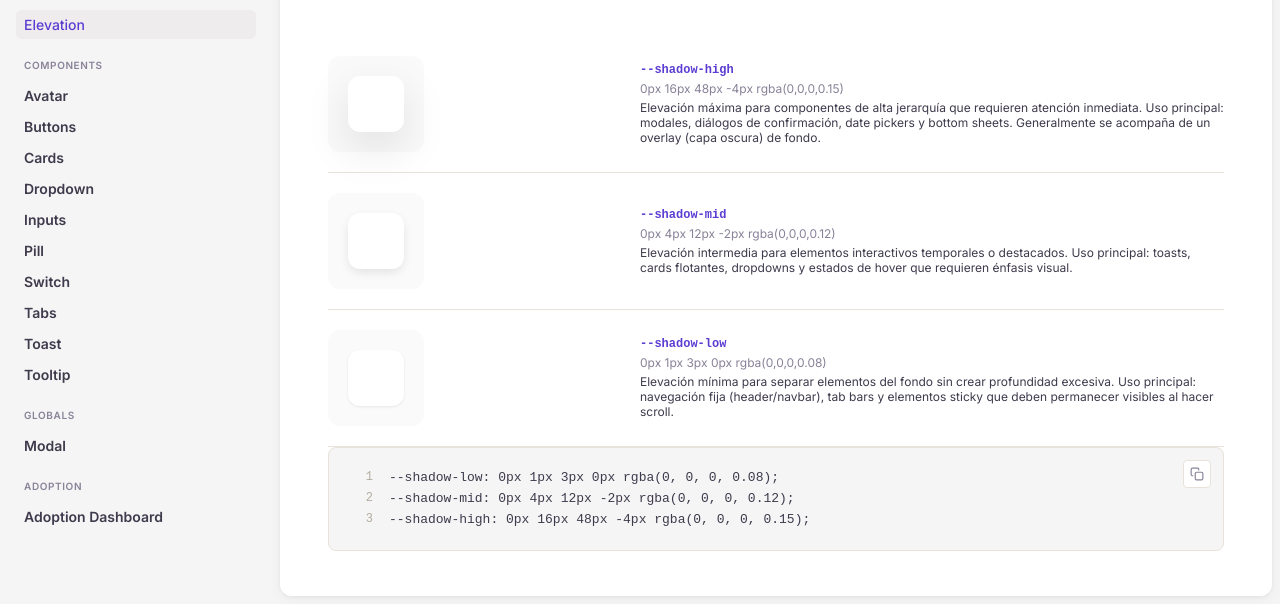
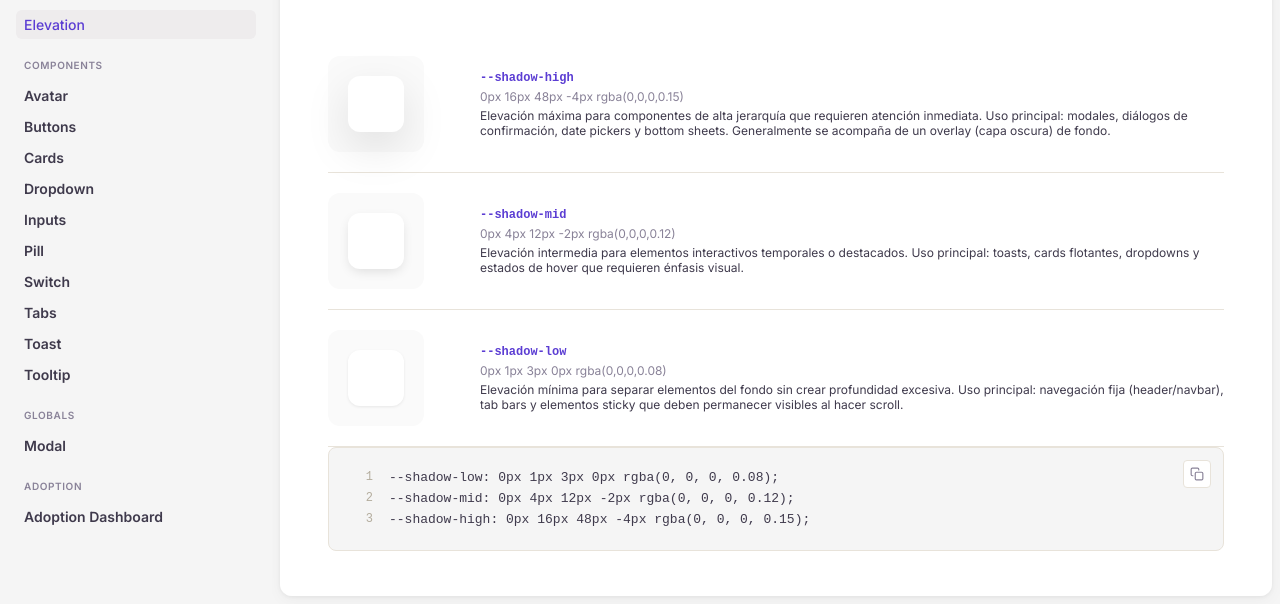
Before and after one commit to adriangillotta-Asofix/asofix-DS-Bumper, a plain HTML site: page foundations/elevation.html in a window 1280 px wide. Shown: the part 196-800 px from the top of the page. Drawn offline with Linux system fonts and the light colour scheme.

Commit message:
Fix orphan divider line and oversized sample column on Radius/Elevation
- .ds-type-row's border-bottom was left dangling after the last row
  in a section, floating disconnected above the code snippet block.
  Removed via :last-of-type.
- .ds-type-sample is 280px wide to fit Typography's text samples, but
  Radius/Elevation only need a small 96px swatch, leaving a big empty
  gap before the description. Added a --compact (120px) variant and
  applied it on both pages.

```diff
--- a/css/docs.css
+++ b/css/docs.css
@@ -397,9 +397,17 @@ body {
   border-bottom: 1px solid #E8E3DA;
 }
 
+.ds-type-row:last-of-type {
+  border-bottom: none;
+}
+
 .ds-type-sample {
   width: 280px;
   flex-shrink: 0;
+}
+
+.ds-type-sample--compact {
+  width: 120px;
 }
 
 .ds-type-meta {
--- a/foundations/elevation.html
+++ b/foundations/elevation.html
@@ -71,7 +71,7 @@
       <div class="ds-section">
 
         <div class="ds-type-row">
-          <div class="ds-type-sample">
+          <div class="ds-type-sample ds-type-sample--compact">
             <div style="width:96px;height:96px;background-color:var(--color-neutral-50);border-radius:12px;display:flex;align-items:center;justify-content:center;">
               <div style="width:56px;height:56px;background-color:var(--color-neutral-white);border-radius:var(--radius-md);box-shadow:var(--shadow-high);"></div>
             </div>
@@ -84,7 +84,7 @@
         </div>
 
         <div class="ds-type-row">
-          <div class="ds-type-sample">
+          <div class="ds-type-sample ds-type-sample--compact">
             <div style="width:96px;height:96px;background-color:var(--color-neutral-50);border-radius:12px;display:flex;align-items:center;justify-content:center;">
               <div style="width:56px;height:56px;background-color:var(--color-neutral-white);border-radius:var(--radius-md);box-shadow:var(--shadow-mid);"></div>
             </div>
@@ -97,7 +97,7 @@
         </div>
 
         <div class="ds-type-row">
-          <div class="ds-type-sample">
+          <div class="ds-type-sample ds-type-sample--compact">
             <div style="width:96px;height:96px;background-color:var(--color-neutral-50);border-radius:12px;display:flex;align-items:center;justify-content:center;">
               <div style="width:56px;height:56px;background-color:var(--color-neutral-white);border-radius:var(--radius-md);box-shadow:var(--shadow-low);"></div>
             </div>
```
Also changed, not shown: foundations/radius.html (+6 -6 lines).
